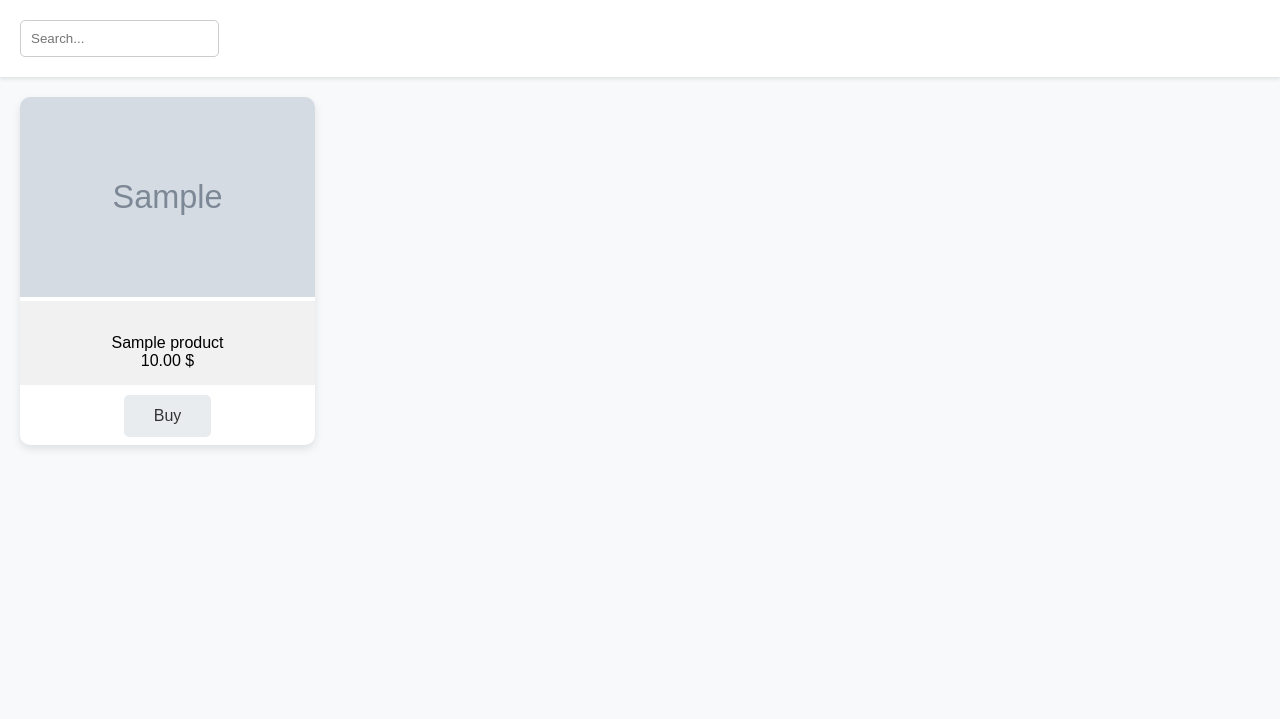
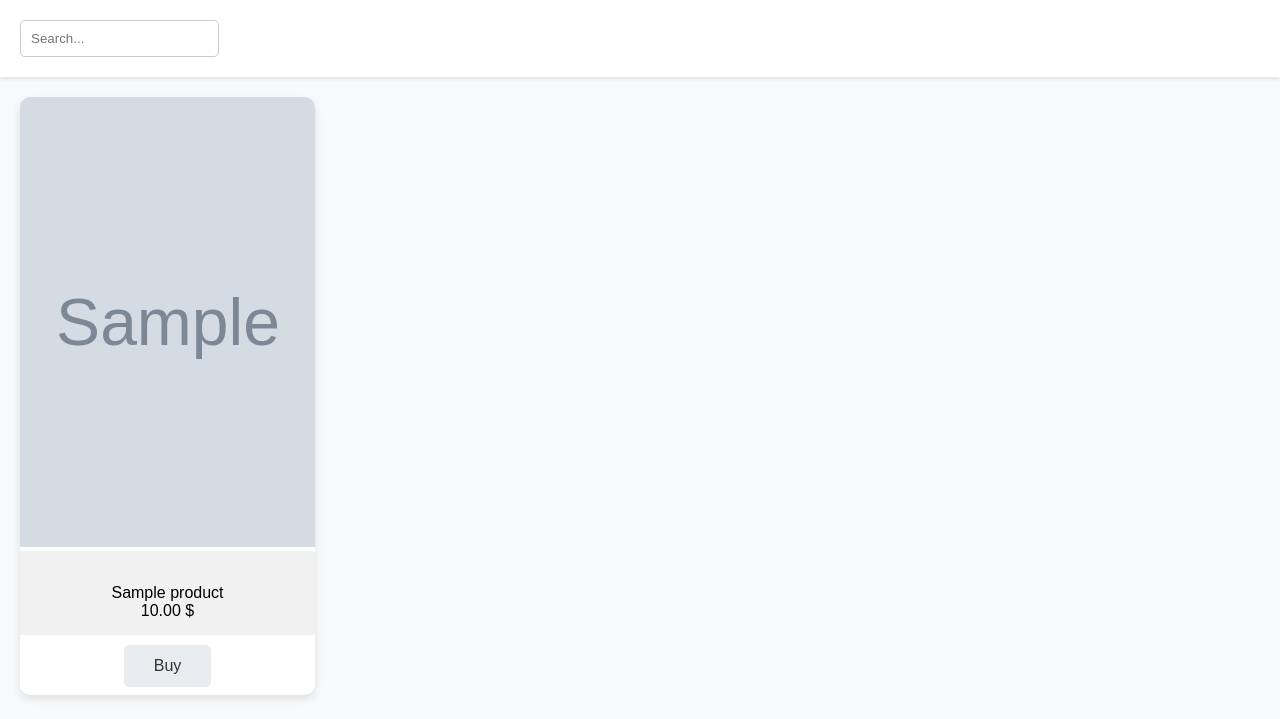
Before and after one commit to vlbuzilov/Ci_Cd_Website, a Django app: page /products/ in a window 1280 px wide. Shown: the part 81-800 px from the top of the page. Run offline with Django 5.2, Linux system fonts and the light colour scheme; tables that the repository leaves empty hold one stand-in row (values such as "Sample post"); grey boxes marked "Sample" are stand-in pictures.

Commit message:
changed css

```diff
--- a/djangoproject/templates/css/shop_css.css
+++ b/djangoproject/templates/css/shop_css.css
@@ -59,7 +59,7 @@ body {
 }
 .product_images {
     width: 100%;
-    height: 200px;
+    height: 450px;
     object-fit: cover;
 }
 .product_info1 {
--- a/djangoproject/templates/html/products.html
+++ b/djangoproject/templates/html/products.html
@@ -9,6 +9,7 @@
 
 </head>
 <body>
+
 <div class="header">
     <a href="/home" class="header_button">Home</a>
     <a href="/profile" class="header_button">Profile</a>
```
